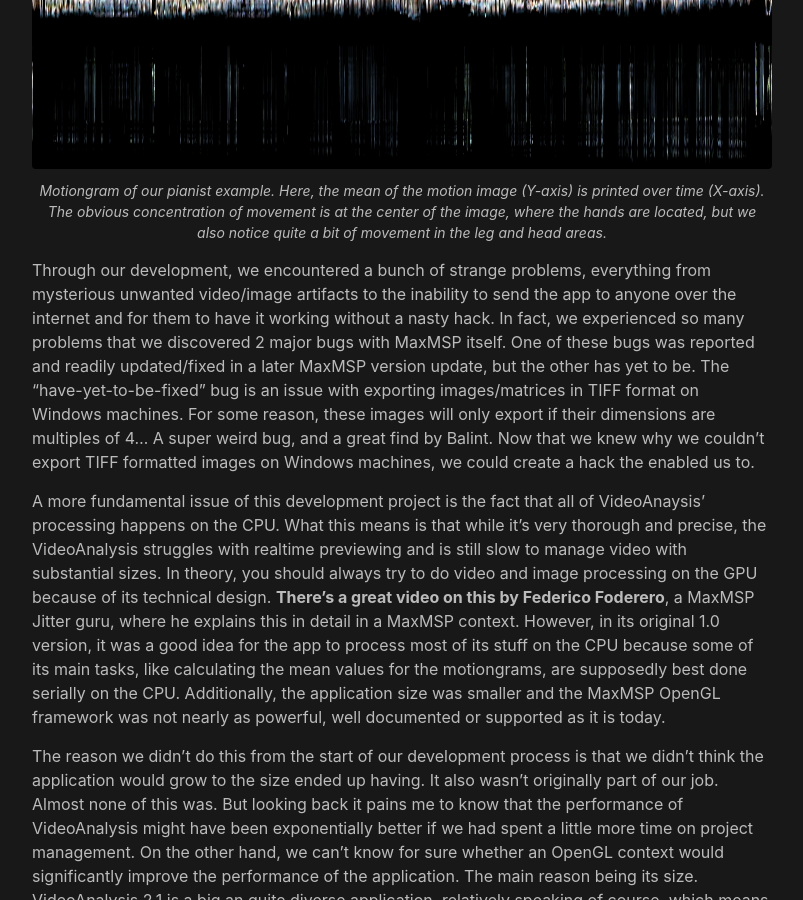
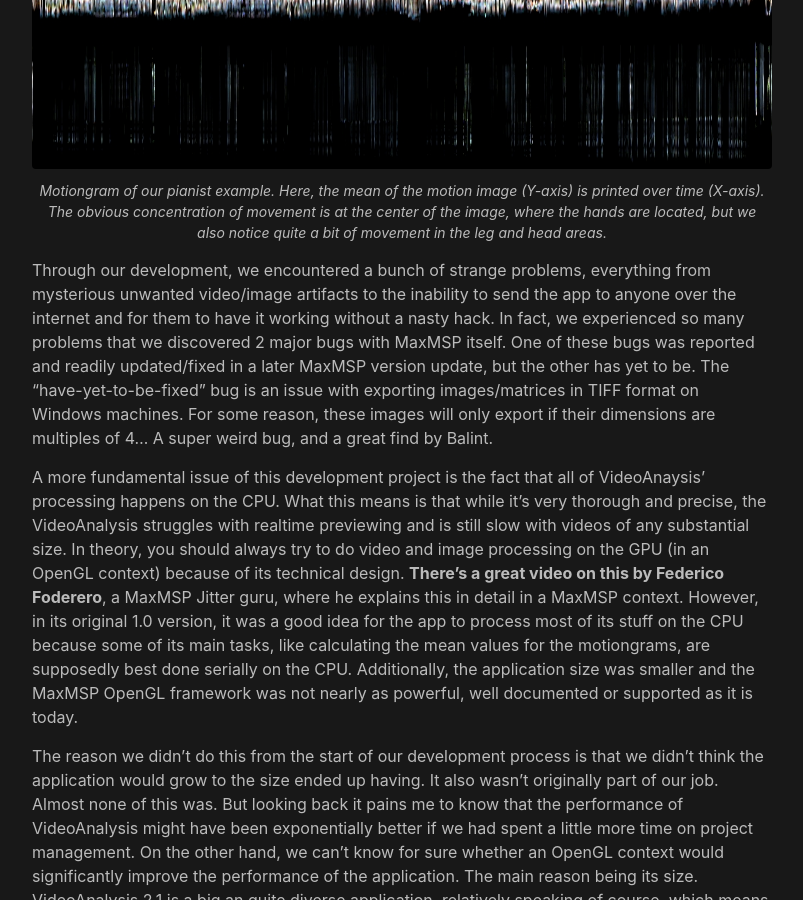
Before and after one commit to AleksanderTidemann/AleksanderTidemann.github.io, a Jekyll site: the page built from _posts/2020-07-23-videoanalysis.md, in a window 1280 px wide and 900 px high, scrolled down 5906 px. Shown: the whole window, without its empty margins (238-1041 px from the left). Built offline with Jekyll 4.4.1, drawn with Linux system fonts in a browser that asks for light colours.

Commit message:
Another small edit

```diff
--- a/_posts/2020-07-23-videoanalysis.md
+++ b/_posts/2020-07-23-videoanalysis.md
@@ -142,9 +142,9 @@ If you want to contribute to VideoAnaysis' development you are free to do so. Si
    <figcaption>Motiongram of our pianist example. Here, the mean of the motion image (Y-axis) is printed over time (X-axis). The obvious concentration of movement is at the center of the image, where the hands are located, but we also notice quite a bit of movement in the leg and head areas. </figcaption>
 </figure>
 
-Through our development, we encountered a bunch of strange problems, everything from mysterious unwanted video/image artifacts to the inability to send the app to anyone over the internet and for them to have it working without a nasty hack. In fact, we experienced so many problems that we discovered 2 major bugs with MaxMSP itself. One of these bugs was reported and readily updated/fixed in a later MaxMSP version update, but the other has yet to be. The "have-yet-to-be-fixed" bug is an issue with exporting images/matrices in TIFF format on Windows machines. For some reason, these images will only export if their dimensions are multiples of 4... A super weird bug, and a great find by Balint. Now that we knew why we couldn't export TIFF formatted images on Windows machines, we could create a hack the enabled us to.
+Through our development, we encountered a bunch of strange problems, everything from mysterious unwanted video/image artifacts to the inability to send the app to anyone over the internet and for them to have it working without a nasty hack. In fact, we experienced so many problems that we discovered 2 major bugs with MaxMSP itself. One of these bugs was reported and readily updated/fixed in a later MaxMSP version update, but the other has yet to be. The "have-yet-to-be-fixed" bug is an issue with exporting images/matrices in TIFF format on Windows machines. For some reason, these images will only export if their dimensions are multiples of 4... A super weird bug, and a great find by Balint.
 
-A more fundamental issue of this development project is the fact that all of VideoAnaysis' processing happens on the CPU. What this means is that while it's very thorough and precise, the VideoAnalysis struggles with realtime previewing and is still slow to manage video with substantial sizes. In theory, you should always try to do video and image processing on the GPU because of its technical design. [**There's a great video on this by Federico Foderero**](https://www.youtube.com/watch?v=V3_p9R7YG-g), a MaxMSP Jitter guru, where he explains this in detail in a MaxMSP context. However, in its original 1.0 version, it was a good idea for the app to process most of its stuff on the CPU because some of its main tasks, like calculating the mean values for the motiongrams, are supposedly best done serially on the CPU. Additionally, the application size was smaller and the MaxMSP OpenGL framework was not nearly as powerful, well documented or supported as it is today.
+A more fundamental issue of this development project is the fact that all of VideoAnaysis' processing happens on the CPU. What this means is that while it's very thorough and precise, the VideoAnalysis struggles with realtime previewing and is still slow with videos of any substantial size. In theory, you should always try to do video and image processing on the GPU (in an OpenGL context) because of its technical design. [**There's a great video on this by Federico Foderero**](https://www.youtube.com/watch?v=V3_p9R7YG-g), a MaxMSP Jitter guru, where he explains this in detail in a MaxMSP context. However, in its original 1.0 version, it was a good idea for the app to process most of its stuff on the CPU because some of its main tasks, like calculating the mean values for the motiongrams, are supposedly best done serially on the CPU. Additionally, the application size was smaller and the MaxMSP OpenGL framework was not nearly as powerful, well documented or supported as it is today.
 
 The reason we didn't do this from the start of our development process is that we didn't think the application would grow to the size ended up having. It also wasn't originally part of our job. Almost none of this was. But looking back it pains me to know that the performance of VideoAnalysis might have been exponentially better if we had spent a little more time on project management. On the other hand, we can't know for sure whether an OpenGL context would significantly improve the performance of the application. The main reason being its size. VideoAnalysis 2.1 is a big an quite diverse application, relatively speaking of course, which means its performance depends on more than its image rendering capabilities. I guess the only way to know for sure is to test various processes and their OpenGL equivalents to better estimate whether a full transition would be worth the effort.
 
```
